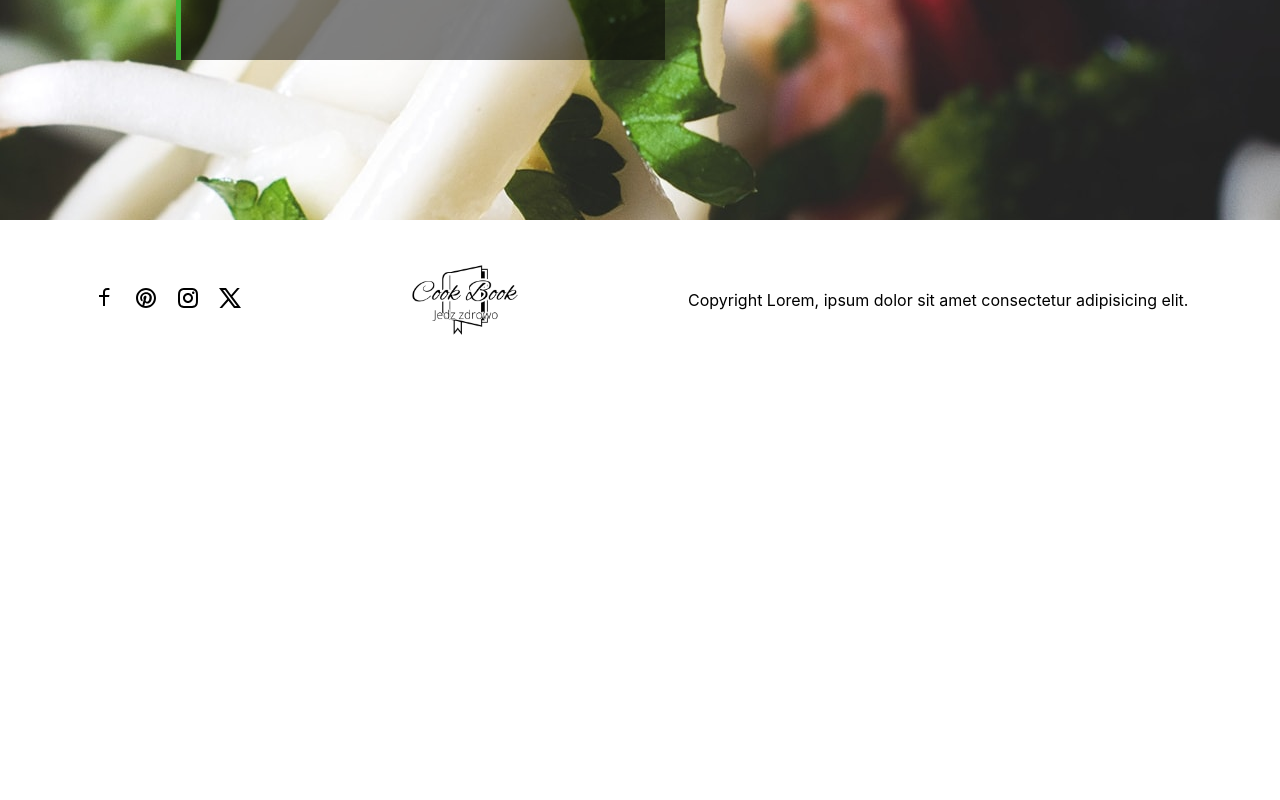
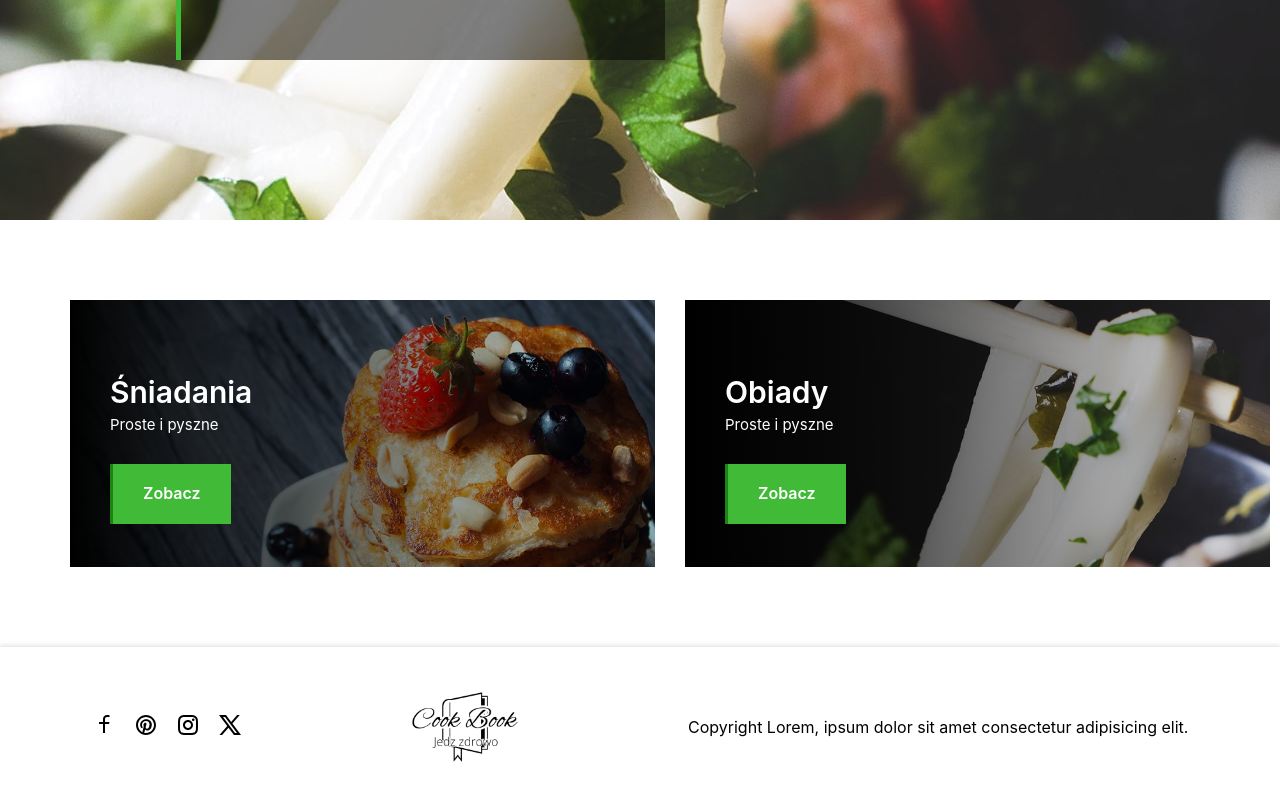
Before and after one commit to AnnaTrojanowska/cook_book_app, a React (Create React App) app: page / in a window 1280 px wide. Shown: the part 620-1420 px from the top of the page. Before the commit the page ends 1000 px from the top, so only its background shows below. Built offline with nearby package versions, Linux system fonts and the light colour scheme.

Commit message:
add top category

```diff
--- a/src/App.js
+++ b/src/App.js
@@ -2,11 +2,13 @@ import './App.css';
 import Footer from './components/Footer/Footer';
 import Header from './components/Header/Header';
 import Slider from './components/Slider/Slider';
+import Top_category from './components/Top_category/Top_category';
 
 function App() {
   return (<>
     <Header/>
       <Slider/>
+      <Top_category/>
     <Footer/>
     </>
   );
--- a/src/components/Slider/Slider.jsx
+++ b/src/components/Slider/Slider.jsx
@@ -56,7 +56,7 @@ const Slider = () => {
             <div className="slide-content">
               <h2>{imageObj.text}</h2>
               <p>{imageObj.description}</p>
-              <button>Zobacz</button>
+              <a href="#" class="btn delicious-btn">Zobacz</a>
             </div>
             <FaArrowAltCircleLeft className="arrow-icon left-arrow" onClick={prevSlide} />
         <FaArrowAltCircleRight className="arrow-icon right-arrow" onClick={nextSlide} />
--- a/src/components/Slider/slider.css
+++ b/src/components/Slider/slider.css
@@ -50,20 +50,25 @@
 
   }
 
-  .slide-content button{
+  .delicious-btn {
+    display: inline-block;
+    min-width: 50px;
+    height: 60px;
+    color: #ffffff;
     border: none;
+    border-left: 3px solid #1c8314;
+    border-radius: 0;
+    padding: 0 30px;
+    font-size: 16px;
+    line-height: 58px;
+    font-weight: 600;
+   text-decoration: none;
+    transition-duration: 500ms;
+    text-transform: capitalize;
     background-color: #40ba37;
-    border-left: 3px solid #1c8314;
-    min-width: 160px;
-    height: 60px;
-    color: #fff;
-    font-weight: 600;
-    font-size: 16px;
-    margin-top: 30px;
-    cursor: pointer;
-  }
+}
 
-  .slide-content button:hover{
+  .slide-content a:hover{
     background-color: #1c8314;
   }
 .arrow-icon {
--- /dev/null
+++ b/src/components/Top_category/Top_category.jsx
@@ -0,0 +1,38 @@
+import React from 'react'
+import "./top_category.css"
+import breakfast from '../../assets/images/breakfast.jpg'
+import dinner from '../../assets/images/dinner.jpg'
+
+const Top_category = () => {
+  return (
+    <div className='top_category'>
+      <div className='top_category_container'>
+        <div className='row'>
+          <div className='category'>
+            <div className='single_category'>
+              <img src={breakfast} alt='breakfast'/>
+              <div className='top_cta_content'>
+                <h3>Śniadania</h3>
+                <h6>Proste i pyszne</h6>
+                 <a href="#" class="btn delicious-btn">Zobacz</a>
+              </div>
+            </div>
+          </div>
+          <div className='category'>
+            <div className='single_category'>
+              <img src={dinner} alt='breakfast'/>
+              <div className='top_cta_content'>
+                <h3>Obiady</h3>
+                <h6>Proste i pyszne</h6>
+                <a href="#" class="btn delicious-btn">Zobacz</a>
+              </div>
+            </div>
+          </div>
+        </div>
+      </div>
+    </div>
+
+  )
+}
+
+export default Top_category
--- /dev/null
+++ b/src/components/Top_category/top_category.css
@@ -0,0 +1,105 @@
+
+.top_category{
+    padding-top: 80px;
+    padding-bottom: 0;
+}
+
+.top_category_container{
+    max-width: 1140px;
+    width: 100%;
+    padding-right: 15px;
+    padding-left: 15px;
+    margin-right: auto;
+    margin-left: auto;
+}
+
+.row{
+    display: flex;
+    flex-wrap: no-wrap;
+    margin-left: -15px;
+    margin-right: -15px;
+}
+
+.category{
+    flex: 0 0 50%;
+    max-width: 50%;
+    position: relative;
+    width: 100%;
+    min-height: 1px;
+    padding-right: 15px;
+    padding-left: 15px;
+}
+
+.single_category{
+    position: relative;
+    z-index: 2;
+    margin-bottom: 80px;
+    transition-duration: 500ms;
+    overflow: hidden;
+
+}
+
+.single_category img{
+    height: auto;
+    max-width: 100%;
+    vertical-align: middle;
+    border-style: none;
+
+}
+
+.single_category .top_cta_content{
+    position: absolute;
+    top: 50%;
+    left: 40px;
+    width: auto;
+    height: auto;
+    transform: translateY(-50%);
+    z-index: 10;
+}
+
+.top_cta_content h3{
+    font-size: 30px;
+    color: #ffffff;
+    font-weight: 600;
+    margin-bottom: 5px;
+}
+
+.top_cta_content h6{
+    color: #ffffff;
+    font-size: 15px;
+    margin: 0 0 30px 0;
+    display: block;
+    font-weight: 400;
+}
+
+.single_category::after{
+    content: "";
+    position: absolute;
+    height: 100%;
+    width: 100%;
+    z-index: 5;
+    top: 0;
+    left: 0;
+    background: linear-gradient(to right, #000, rgba(0, 0, 0, 0.1));
+}
+
+.delicious-btn {
+    display: inline-block;
+    min-width: 50px;
+    height: 60px;
+    color: #ffffff;
+    border: none;
+    border-left: 3px solid #1c8314;
+    border-radius: 0;
+    padding: 0 30px;
+    font-size: 16px;
+    line-height: 58px;
+    font-weight: 600;
+   text-decoration: none;
+    transition-duration: 500ms;
+    text-transform: capitalize;
+    background-color: #40ba37;
+}
+.top_cta_content a:hover{
+    background-color: #1c8314;
+  }
```
Also changed, not shown: src/assets/images/breakfast.jpg (added), src/assets/images/dinner.jpg (added).
